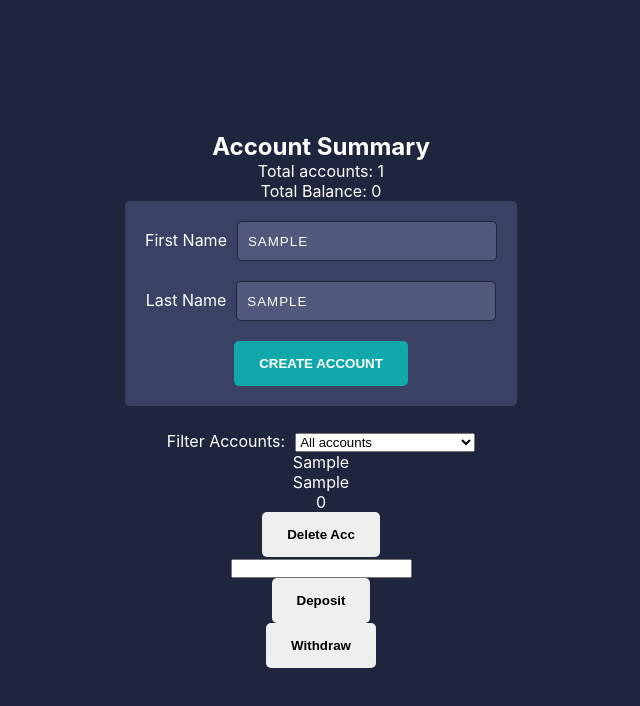
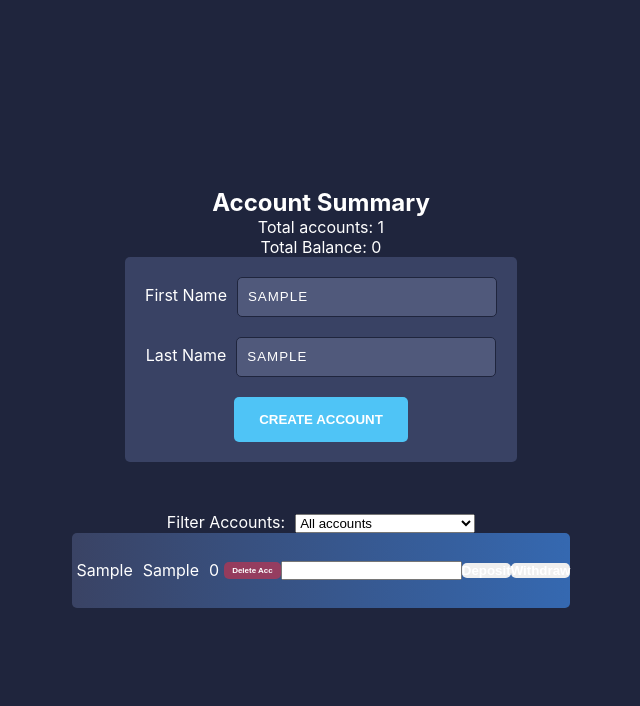
Before and after one commit to JurgitaE/bank-v1, a React (Create React App) app: page / in a window 1280 px wide. Both pictures are taken after typing "Sample", "Sample" into the empty fields and a click on the button "CREATE ACCOUNT". Shown: the top 706 px of the page, without its empty margins (319-959 px from the left). Built offline with nearby package versions, Linux system fonts and the light colour scheme.

Commit message:
styling list items

```diff
--- a/src/App.css
+++ b/src/App.css
@@ -65,11 +65,14 @@ a,
 span {
     color: #fff;
 }
+
+/* styling form */
 form {
     background: #394264;
     border-radius: 5px;
     margin-bottom: 25px;
     padding: 20px;
+    margin-bottom: 50px;
 }
 
 form div {
@@ -100,8 +103,9 @@ label {
     padding-right: 10px;
     width: 85px;
 }
+
+/* button styling */
 button {
-    padding: 15px 25px;
     display: block;
     font-weight: 700;
     text-align: center;
@@ -110,6 +114,7 @@ button {
     border-radius: 5px;
     transition: background 0.3s;
     text-decoration: none;
+    color: #fff;
 }
 
 button:hover {
@@ -117,11 +122,39 @@ button:hover {
 }
 
 button.add {
-    background: #11a8ab;
-    color: #fff;
+    background: #4fc4f6;
+    padding: 15px 25px;
     text-transform: uppercase;
+}
+button.delete {
+    background-color: #cc324ba0;
+    font-size: 8px;
+    padding: 0.5em 1em;
+}
+button.delete:hover {
+    background-color: #cc324b;
 }
 
 button.add:hover {
-    background: #0f9295;
+    background: #35aadc;
 }
+
+/* Styling list items */
+
+.accounts div {
+    border-radius: 5px;
+    /* background: hsl(227, 27%, 31%); */
+    background: linear-gradient(90deg, hsl(227, 27%, 31%) 0%, hsl(215, 54%, 45%) 100%);
+    display: flex;
+    align-items: center;
+    flex-wrap: wrap;
+    margin-bottom: 5px;
+    height: 75px;
+}
+
+.accounts > :nth-child(2n) {
+    background: linear-gradient(90deg, hsl(215, 54%, 45%) 0%, hsl(227, 27%, 31%) 100%);
+}
+.accounts p {
+    padding: 5px;
+}
--- a/src/Components/AccountList.jsx
+++ b/src/Components/AccountList.jsx
@@ -54,7 +54,7 @@ const AccountList = ({ accounts, setAccount }) => {
                     <option value="empty">0 balance accounts</option>
                 </select>
             </section>
-            <section>
+            <section className="accounts">
                 {[...accounts]
                     .sort((a, b) => a.lastName.localeCompare(b.lastName))
                     .filter(acc => (filter === 'empty' ? acc.sum === 0 : filter === 'positive' ? acc.sum > 0 : true))
@@ -62,8 +62,12 @@ const AccountList = ({ accounts, setAccount }) => {
                         <div key={acc.id}>
                             <p>{acc.name}</p>
                             <p>{acc.lastName}</p>
-                            <p>{acc.sum}</p>
-                            <button onClick={() => deleteHandler(acc.id)}>Delete Acc</button>
+                            <p>{acc.sum.toLocaleString(navigator.languages)}</p>
+                            <button
+                                className="delete"
+                                onClick={() => deleteHandler(acc.id)}>
+                                Delete Acc
+                            </button>
                             <input
                                 type="number"
                                 id={acc.id}
--- a/src/Components/AccountSymmary.jsx
+++ b/src/Components/AccountSymmary.jsx
@@ -4,7 +4,7 @@ const AccountSummary = ({ accountData }) => {
             <h2>Account Summary</h2>
             <div>
                 <p>Total accounts: {accountData.length}</p>
-                <p>Total Balance: {accountData.reduce((t, c) => t + c.sum, 0)}</p>
+                <p>Total Balance: {accountData.reduce((t, c) => t + c.sum, 0).toLocaleString(navigator.languages)}</p>
             </div>
         </div>
     );
```
